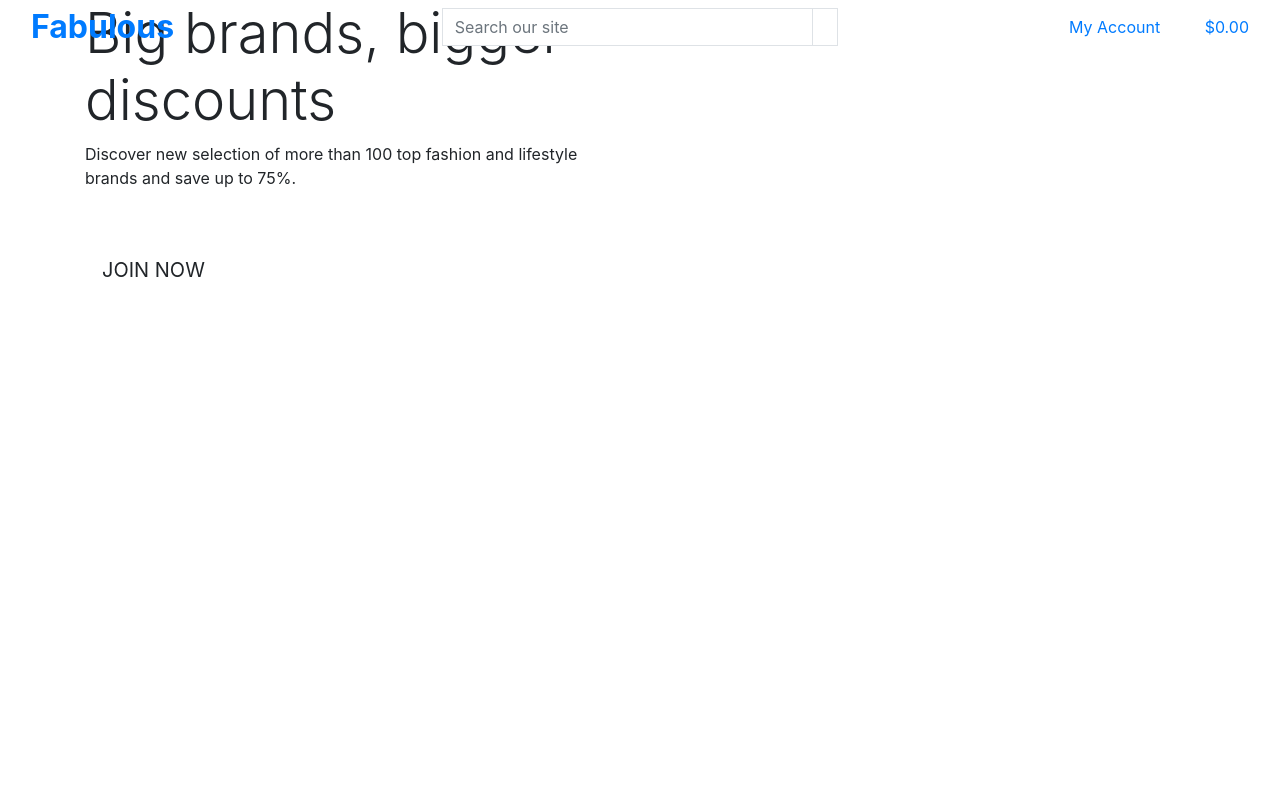
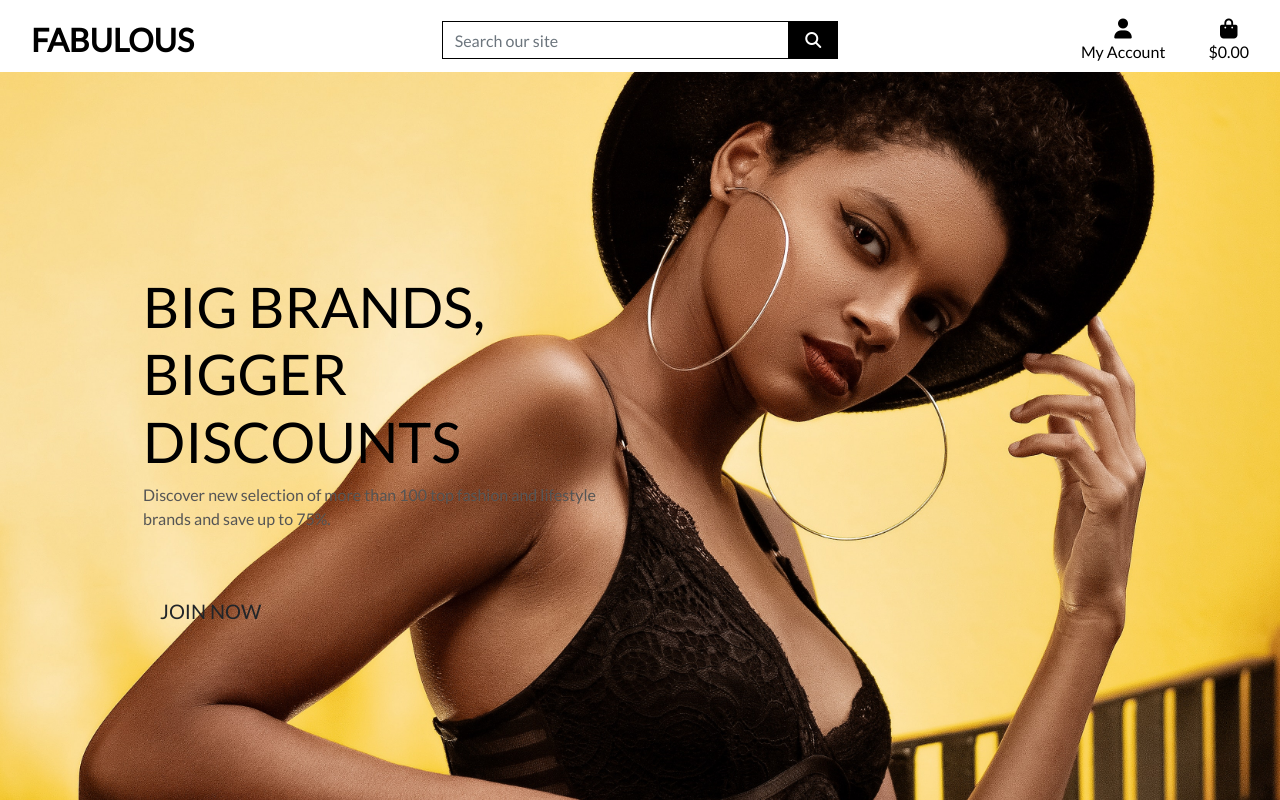
Before and after one commit to BlankaG/Online-shop, a Django app: page / in a window 1280 px wide. Run offline with Django 3.2, Linux system fonts and the light colour scheme; some libraries are stand-ins or nearby versions.

Commit message:
Completed homepage header and css

```diff
--- a/fabulous/settings.py
+++ b/fabulous/settings.py
@@ -146,3 +146,7 @@
 # https://docs.djangoproject.com/en/3.1/howto/static-files/
 
 STATIC_URL = '/static/'
+STATICFILES_DIRS = (os.path.join(BASE_DIR, 'static'),)
+
+MEDIA_URL = '/media/'
+MEDIA_ROOT = os.path.join(BASE_DIR, 'media')
--- a/fabulous/urls.py
+++ b/fabulous/urls.py
@@ -15,10 +15,12 @@
 """
 from django.contrib import admin
 from django.urls import path, include
+from django.conf import settings
+from django.conf.urls.static import static
 
 urlpatterns = [
     path('admin/', admin.site.urls),
     path('accounts/', include('allauth.urls')),
     path('', include('home.urls')),
 
-]
+] + static(settings.MEDIA_URL, document_root=settings.MEDIA_ROOT)
--- /dev/null
+++ b/static/css/base.css
@@ -0,0 +1,81 @@
+html {
+    height: 100%;
+}
+
+body {
+    background: url('/media/image-fashion.jpg') no-repeat center center fixed;
+    background-size: cover;
+    height: calc(100vh - 164px);
+    color: #555;
+    font-family: 'Lato';
+}
+
+/* from Bulma */
+.icon {
+    align-items: center;
+    display: inline-flex;
+    justify-content: center;
+    height: 1.5rem;
+    width: 1.5rem;
+}
+
+.logo-font {
+    text-transform: uppercase;
+}
+
+.main-logo-link {
+    width: fit-content;
+}
+
+.shop-now-button {
+    background: black;
+    color: white;
+    min-width: 260px;
+}
+
+.btn-black {
+    background: black;
+    color: white;
+}
+
+.shop-now-button:hover,
+.shop-now-button:active,
+.shop-now-button:focus,
+.btn-black:hover,
+.btn-black:active,
+.btn-black:focus {
+    background: #222;
+    color: white;
+}
+
+.text-black {
+    color: #000 !important;
+}
+
+.border-black {
+    border: 1px solid black !important;
+}
+
+/* -------------------------------- Media Queries */
+
+/* Slightly larger container on xl screens */
+@media (min-width: 1200px) {
+  .container {
+    max-width: 80%;
+  }
+}
+
+/* fixed top navbar only on medium and up */
+@media (min-width: 992px) {
+    .fixed-top-desktop-only {
+        position: fixed;
+        top: 0;
+        right: 0;
+        left: 0;
+        z-index: 1030;
+    }
+
+    .header-container {
+        padding-top: 164px;
+    }
+}
--- a/templates/base.html
+++ b/templates/base.html
@@ -16,6 +16,8 @@
 
     {% block corecss %}
         <link rel="stylesheet" href="https://cdn.jsdelivr.net/npm/bootstrap@4.5.3/dist/css/bootstrap.min.css" integrity="sha384-TX8t27EcRE3e/ihU7zmQxVncDAy5uIKz4rEkgIXeMed4M0jlfIDPvg6uqKI2xXr2" crossorigin="anonymous">
+         <link rel="stylesheet" href="https://fonts.googleapis.com/css?family=Lato&display=swap">
+        <link rel="stylesheet" href="{% static 'css/base.css' %}">
     {% endblock %}
 
 
@@ -28,6 +30,7 @@
         <script src="https://cdn.jsdelivr.net/npm/bootstrap@4.5.3/dist/js/bootstrap.bundle.min.js" integrity="sha384-ho+j7jyWK8fNQe+A12Hb8AhRq26LrZ/JpcUGGOn+Y7RsweNrtN/tE3MoK7ZeZDyx" crossorigin="anonymous"></script> -->
 
         <!-- Option 2: jQuery, Popper.js, and Bootstrap JS-->
+        <script src="https://kit.fontawesome.com/e9c73d7092.js" crossorigin="anonymous"></script>
         <script src="https://code.jquery.com/jquery-3.5.1.slim.min.js" integrity="sha384-DfXdz2htPH0lsSSs5nCTpuj/zy4C+OGpamoFVy38MVBnE+IbbVYUew+OrCXaRkfj" crossorigin="anonymous"></script>
         <script src="https://cdn.jsdelivr.net/npm/popper.js@1.16.1/dist/umd/popper.min.js" integrity="sha384-9/reFTGAW83EW2RDu2S0VKaIzap3H66lZH81PoYlFhbGU+6BZp6G7niu735Sk7lN" crossorigin="anonymous"></script>
         <script src="https://cdn.jsdelivr.net/npm/bootstrap@4.5.3/dist/js/bootstrap.min.js" integrity="sha384-w1Q4orYjBQndcko6MimVbzY0tgp4pWB4lZ7lr30WKz0vr/aWKhXdBNmNb5D92v7s" crossorigin="anonymous"></script>
@@ -41,7 +44,7 @@
 
   <body>
   <header class="container-fluid fixed-top">
-    <div class="row">
+    <div id="topnav" class="row bg-white pt-lg-2 d-none d-lg-flex ">
         <div class="col-12 col-lg-4 my-auto py-1 py-lg-0 text-center text-lg-left">
             <a href="{% url 'home'%}" class="nav-link main-logo-link">
                <h2 class="logo-font text-black my-0"><strong>Fabulous</strong></h2>
```
Also changed, not shown: media/image-fashion.jpg (added).
